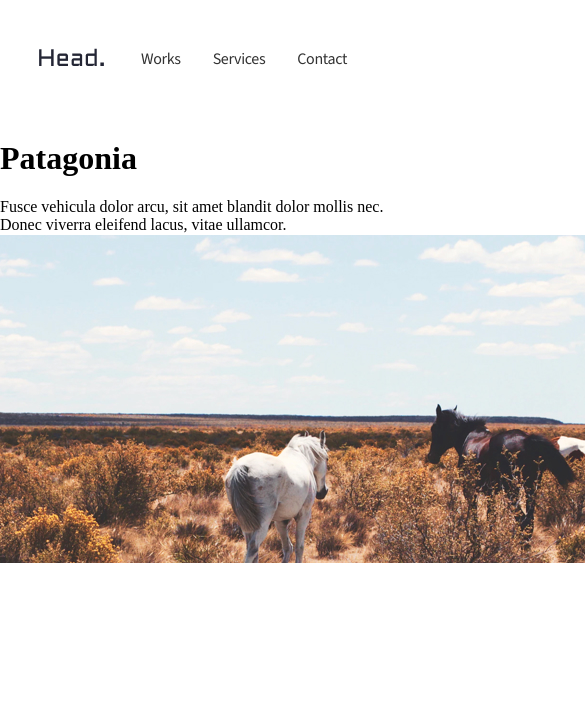
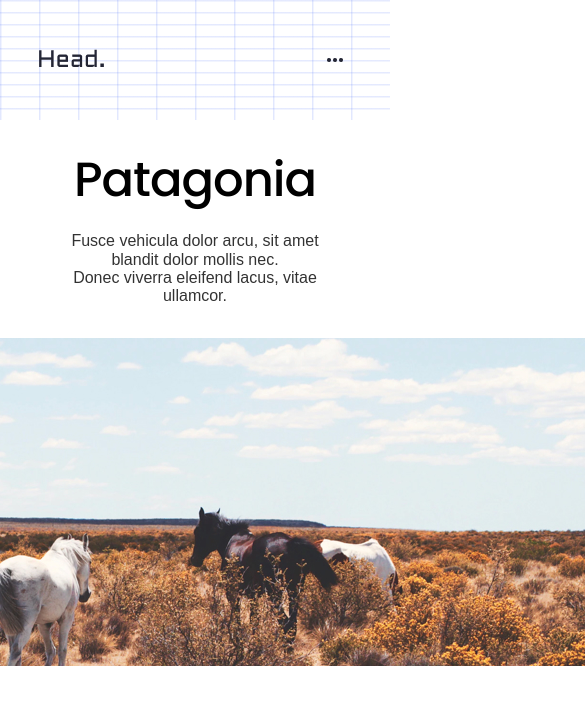
Before and after one commit to raymond-chao/patagonia, a plain HTML site: page index.html in a window 390 px wide. Shown: the top 704 px of the page, 585 px wide, since content can reach past the window. Drawn offline with nearby package versions, Linux system fonts and the light colour scheme.

Commit message:
css and html changes image added

```diff
--- a/index.html
+++ b/index.html
@@ -5,29 +5,34 @@
     <meta name="viewport" content="width=device-width, initial-scale=1.0">
     <link rel="preconnect" href="https://fonts.googleapis.com">
     <link rel="preconnect" href="https://fonts.gstatic.com" crossorigin>
-    <link href="https://fonts.googleapis.com/css2?family=Poppins:ital,wght@0,100;0,200;0,300;0,400;0,500;0,600;0,700;0,800;0,900;1,100;1,200;1,300;1,400;1,500;1,600;1,700;1,800;1,900&family=Source+Sans+3:ital,wght@0,200..900;1,200..900&display=swap" rel="stylesheet">
+    <link href="https://fonts.googleapis.com/css2?family=Poppins:ital,wght@0,100;0,200;0,300;0,400;0,500;0,600;0,700;0,800;0,900;1,100;1,200;1,300;1,400;1,500;1,600;1,700;1,800;1,900&family=Source+Sans+Pro:ital,wght@0,200..900;1,200..900&display=swap" rel="stylesheet">
     <link rel="stylesheet" href="styles/normalize.css">
     <link rel="stylesheet" href="styles/index.css">
     <title>Patagonia</title>
 </head>
-<body class="body__header">
-    <header class="header">
-        <div class="header-container">
-            <a href="index.html"><img class="logo" src="img/logo.png" alt="Head logo"></a>
-            <nav class="header-container__navbar">
-                <ul>
-                    <li><a href="#works">Works</a></li>
-                    <li><a href="#services">Services</a></li>
-                    <li><a href="#contact">Contact</a></li>
+<body>
+    <header class="navbar-header">
+        <div class="navbar-container">
+            <a href="index.html" class="logo-link">
+                <img class="logo" src="img/logo.png" alt="Head Logo">
+            </a>
+            <nav class="header-container-navbar" aria-label="Navbar">
+                <ul class="nav-list">
+                    <li class="nav-item"><a href="#works" class="nav-link">Works</a></li>
+                    <li class="nav-item"><a href="#services" class="nav-link">Services</a></li>
+                    <li class="nav-item"><a href="#contact" class="nav-link">Contact</a></li>
                 </ul>
+                <img class="mobile-menu-icon" src="img/dots.png" alt="Three dots">
             </nav>
         </div>
     </header>
+
     <main>
         <section class="patagonia-section">
             <div class="patagonia-container">
                 <h1 class="patagonia-header">Patagonia</h1>
-                <p class="patagonia-text">Fusce vehicula dolor arcu, sit amet blandit dolor mollis nec. Donec viverra eleifend lacus, vitae ullamcor.</p>
+                <p class="patagonia-text">Fusce vehicula dolor arcu, sit amet blandit dolor mollis nec.</p>
+                <p class="patagonia-text">Donec viverra eleifend lacus, vitae ullamcor.</p>
             </div>
         </section>
     </main>
--- a/styles/index.css
+++ b/styles/index.css
@@ -1,9 +1,13 @@
-/* Reset */
 * {
     margin: 0;
     padding: 0;
     box-sizing: border-box;
 }
+
+.mobile-menu-icon {
+    display: none;
+}
+
 @media screen and (max-width: 1440px) {
     body {
         min-height: 100vh;
@@ -18,9 +22,8 @@
         width: 100%;
     }
 }
-/* -------- Header Section --------- */
 
-.header-container {
+.navbar-container {
     display: flex;
     justify-content: space-between;
     align-items: center;
@@ -38,13 +41,13 @@
     transform: scale(1.2);
 }
 
-.header-container__navbar ul {
+.header-container-navbar ul {
     list-style: none;
     display: flex;
     gap: 2em;
 }
 
-.header-container__navbar a {
+.header-container-navbar a {
     position: relative;
     font-family: "Source Sans 3", sans-serif;
     font-size: 16px;
@@ -54,9 +57,133 @@
     opacity: 80%;
 }
 
-.header-container__navbar a:hover,
-.header-container__navbar a:focus-visible {
-    color: #4071aa
+.header-container-navbar a:hover,
+.header-container-navbar a:focus-visible {
+    color: #4071aa;
 }
 
-/* -------- Patagonia Section --------- */
+.patagonia-section {
+    width: 50%;
+}
+
+.patagonia-container {
+    width: 100%;
+}
+
+.patagonia-header {
+    display: flex;
+    justify-content: center;
+    align-items: center;
+    font-family: "Poppins", sans-serif;
+    font-weight: 500;
+    font-size: 90px;
+    line-height: 102px;
+    letter-spacing: -2px;
+}
+
+.patagonia-text {
+    display: flex;
+    justify-content: center;
+    align-items: center;
+    font-family: "Source Sans 3", sans-serif;
+    font-weight: 400;
+    opacity: 80%;
+}
+
+.patagonia-img-section {
+    display: flex;
+    justify-content: center;
+    align-items: center;
+    margin-top: 5%;
+}
+
+/* ---------------- Tablet Section ---------------- */
+@media screen and (max-width: 1170px) {
+    .navbar-header {
+        background-size: 10% 10%;
+        background-image:
+            linear-gradient(to right, #5c7cfa2d 1px, transparent 2px),
+            linear-gradient(to bottom, #5c7cfa29 1px, transparent 2px);
+    }
+
+    body {
+        max-height: 100vh;
+    }
+
+    main {
+        display: flex;
+        flex-direction: column;
+    }
+
+    .navbar-container {
+        display: flex;
+        justify-content: space-between;
+    }
+
+    .patagonia-section {
+        width: 100%;
+    }
+
+    .patagonia-container {
+        justify-items: center;
+        margin-left: 0;
+        margin-top: 0;
+    }
+
+    .patagonia-header {
+        margin-bottom: 0.5em;
+    }
+
+    .patagonia-text {
+        margin-top: 0;
+        max-width: 55%;
+        text-align: center;
+    }
+
+    .patagonia-img-section {
+        max-width: 100%;
+        margin-top: 5em;
+        align-self: center;
+    }
+
+    .patagonia-img-section-image {
+        position: relative;
+        z-index: -1;
+    }
+}
+
+/* ---------------- Mobile Section ---------------- */
+@media screen and (max-width: 700px) {
+    .header-container-navbar ul {
+        display: none;
+    }
+
+    .mobile-menu-icon {
+        display: block;
+        width: 24px;
+        height: auto;
+        cursor: pointer;
+    }
+
+    .patagonia-header {
+        font-size: 48px;
+        line-height: 56px;
+        letter-spacing: -1px;
+        text-align: center;
+    }
+
+    .patagonia-text {
+        font-size: 16px;
+        max-width: 80%;
+        margin: 0 auto;
+    }
+
+    .patagonia-img-section {
+        margin-top: 2em;
+    }
+
+    .patagonia-section {
+        width: 100%;
+        padding: 0 1em;
+    }
+}
```
Also changed, not shown: img/dots.png (added).
